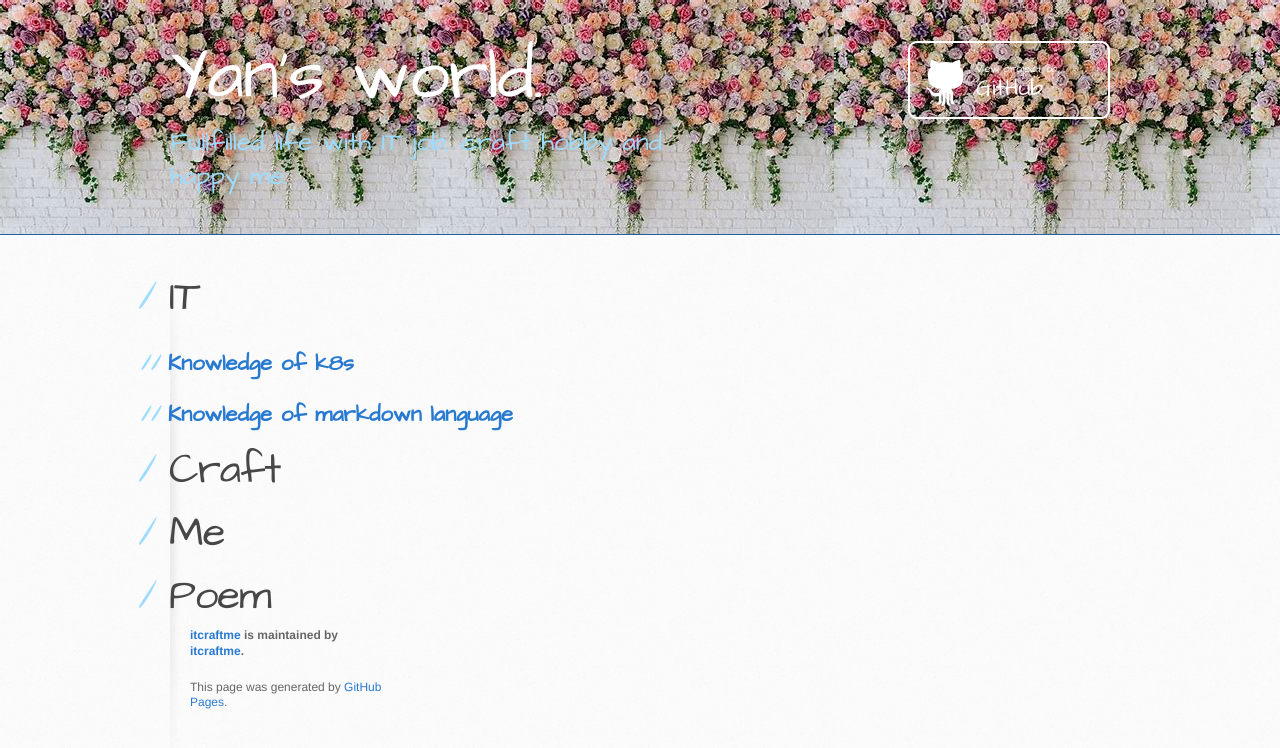
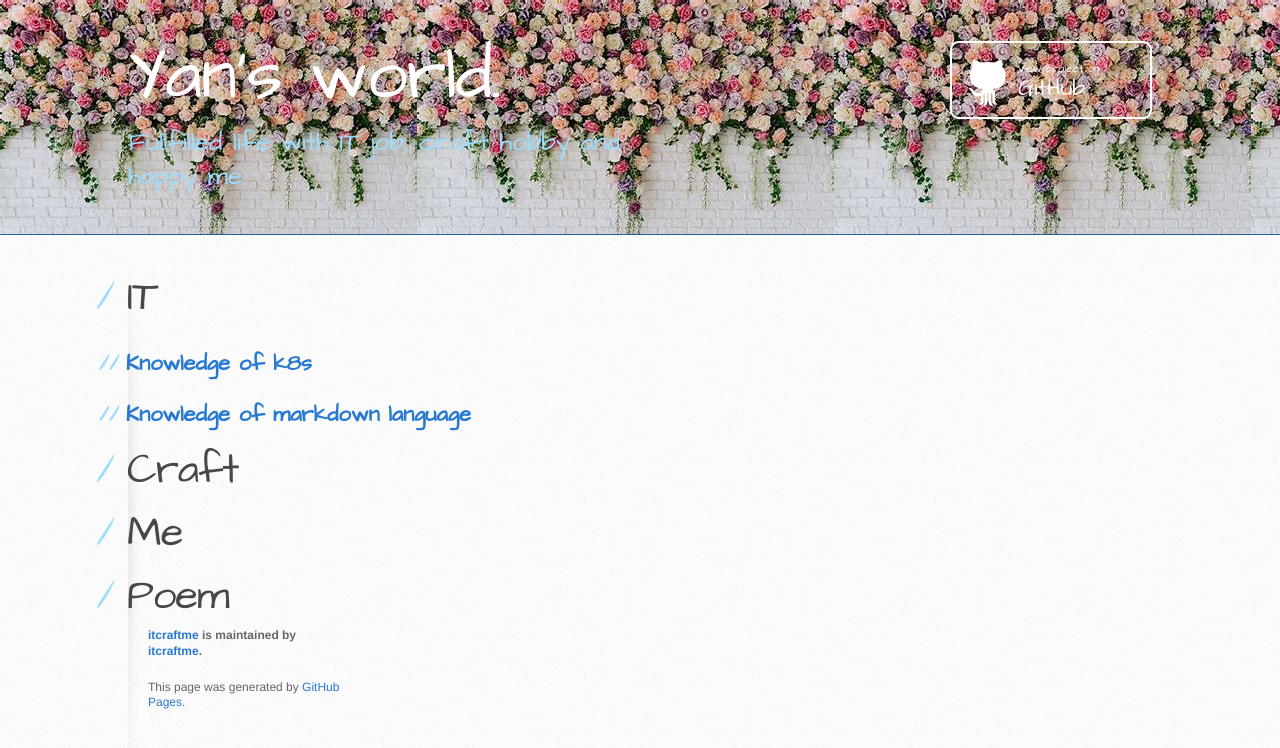
Before and after one commit to itcraftme/itcraftme, a Jekyll site: the page built from index.md, in a window 1280 px wide. Shown: the top 748 px of the page. Built offline with Jekyll 4.4.1, drawn with Linux system fonts in a browser that asks for light colours; our own code applies the rules of GitHub Pages for plain Markdown files.

Commit message:
Update jekyll-theme-architect.scss

```diff
--- a/_sass/jekyll-theme-architect.scss
+++ b/_sass/jekyll-theme-architect.scss
@@ -55,7 +55,7 @@ header h2 {
 
 .inner {
   position: relative;
-  width: 940px;
+  width: 80%;
   margin: 0 auto;
 }
 
@@ -66,7 +66,7 @@ header h2 {
 
 #main-content {
   float: left;
-  width: 980px;
+  width: 100%;
 }
 
 #main-content img {
```
